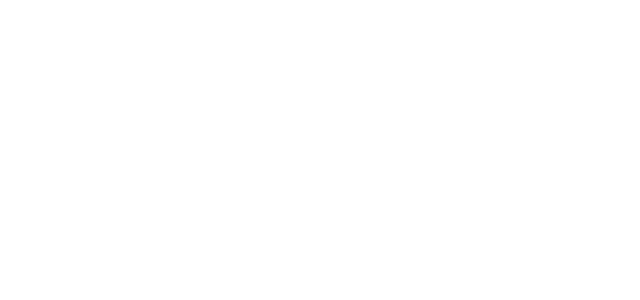
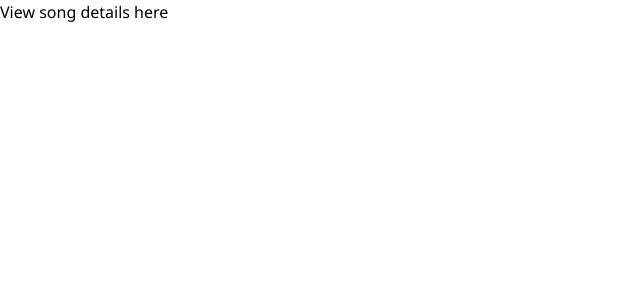
Before and after one commit to Paulthelol/pulseout, a Next.js app: page /musicgrid/1/view in a window 1280 px wide. Shown: the top 300 px of the page, without its empty margins (0-640 px from the left). Built offline with nearby package versions, Linux system fonts and the light colour scheme.

Commit message:
Add basic description to empty pages

```diff
--- a/app/musicgrid/[songid]/view/page.tsx
+++ b/app/musicgrid/[songid]/view/page.tsx
@@ -1,6 +1,8 @@
 export default function ViewSong() {
 
     return (
-        <main></main>
+        <main>
+            <p>View song details here</p>
+        </main>
     )
 }
--- a/app/musicgrid/page.tsx
+++ b/app/musicgrid/page.tsx
@@ -1,6 +1,8 @@
 export default function MusicGrid() {
 
     return (
-        <main></main>
+        <main>
+            <p>View song grid here</p>
+        </main>
     )
 }
```
